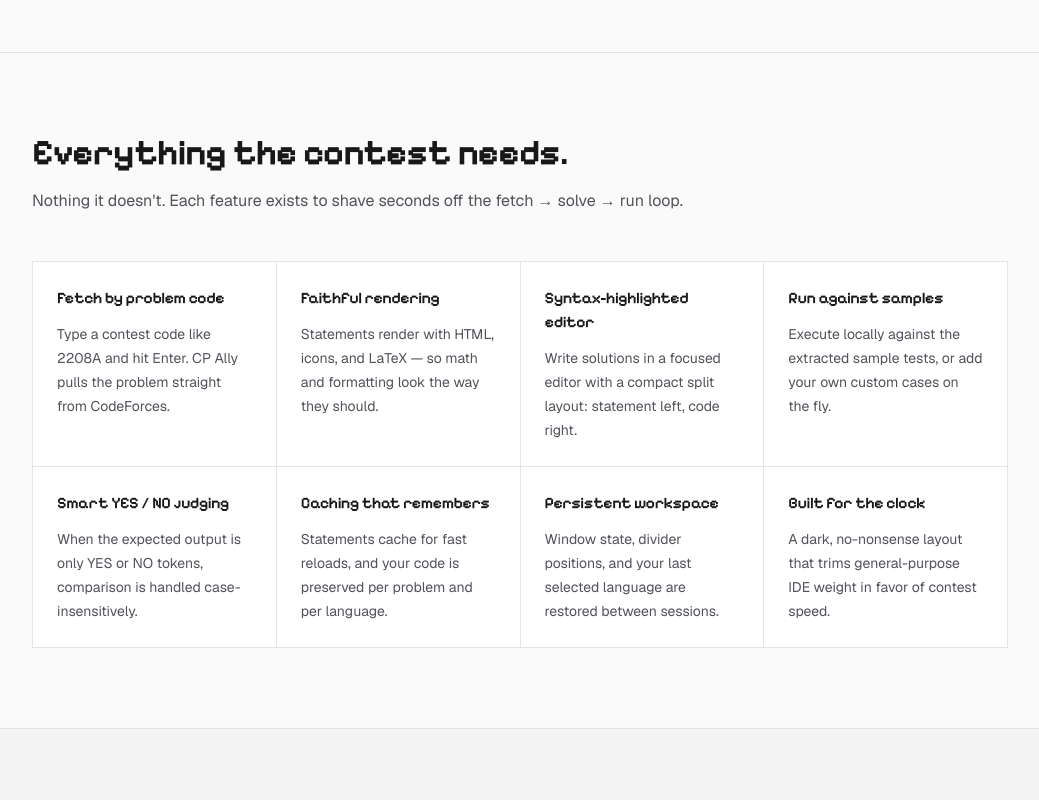
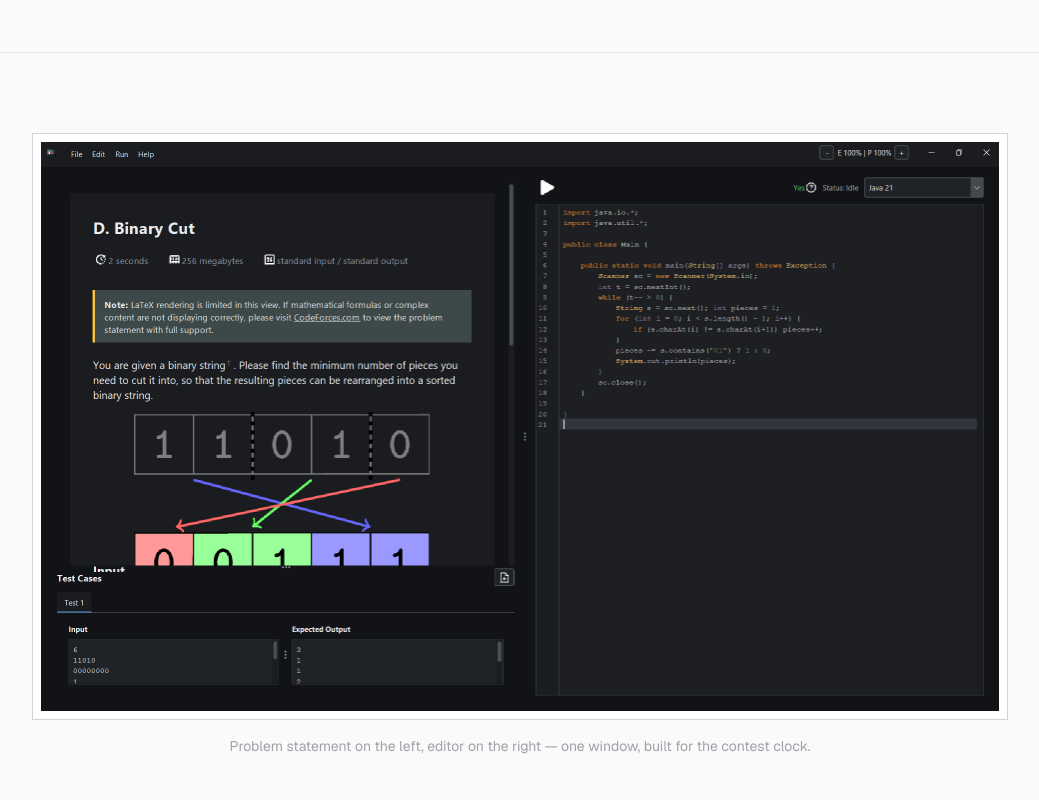
Before and after one commit to 0xPolybit/cp-ally-landing, a Next.js app: page / in a window 1280 px wide. Shown: the part 780-1580 px from the top of the page, without its empty margins (120-1159 px from the left). Built offline with nearby package versions, Linux system fonts and the light colour scheme; no server answers.

Commit message:
feat: add Showcase component with screenshot and description

```diff
--- /dev/null
+++ b/app/_components/Showcase.tsx
@@ -0,0 +1,25 @@
+import Image from "next/image";
+
+export function Showcase() {
+  return (
+    <section className="border-b border-border">
+      <div className="mx-auto w-full max-w-5xl px-6 py-20">
+        <div className="animate-fade-up border border-border-strong bg-surface p-2">
+          <Image
+            src="/screenshot.png"
+            alt="CP Ally IDE showing a CodeForces problem statement on the left and the code editor on the right"
+            width={1917}
+            height={1138}
+            className="h-auto w-full"
+            sizes="(max-width: 1024px) 100vw, 1024px"
+            priority
+          />
+        </div>
+        <p className="animate-fade-up mt-4 text-center text-sm text-faint">
+          Problem statement on the left, editor on the right — one window, built
+          for the contest clock.
+        </p>
+      </div>
+    </section>
+  );
+}
--- a/app/page.tsx
+++ b/app/page.tsx
@@ -1,5 +1,6 @@
 import { SiteHeader } from "./_components/SiteHeader";
 import { Hero } from "./_components/Hero";
+import { Showcase } from "./_components/Showcase";
 import { Features } from "./_components/Features";
 import { Workflow } from "./_components/Workflow";
 import { Philosophy } from "./_components/Philosophy";
@@ -11,6 +12,7 @@ export default function Home() {
       <SiteHeader />
       <main className="flex-1">
         <Hero />
+        <Showcase />
         <Features />
         <Workflow />
         <Philosophy />
```
Also changed, not shown: public/screenshot.png (added).
